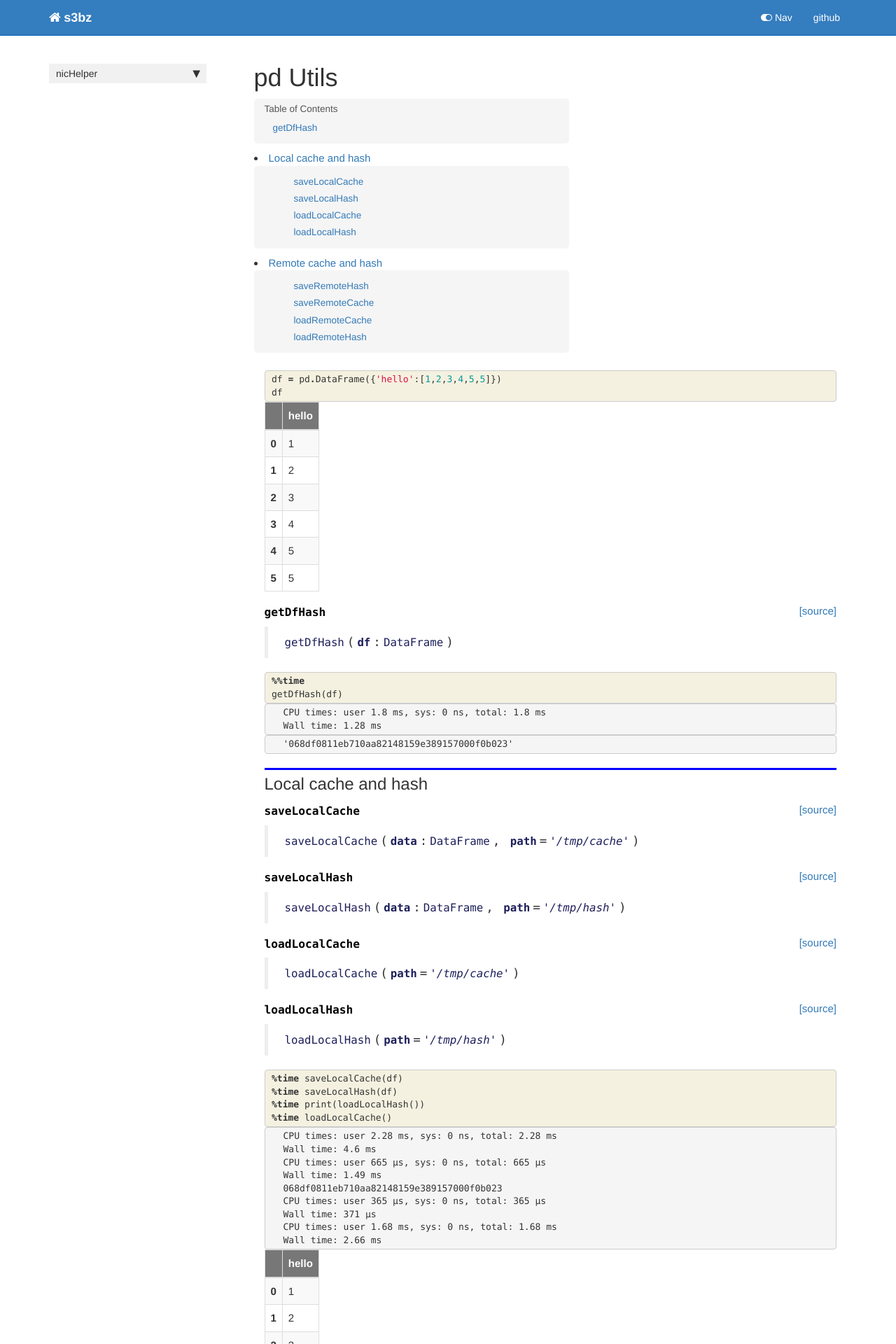
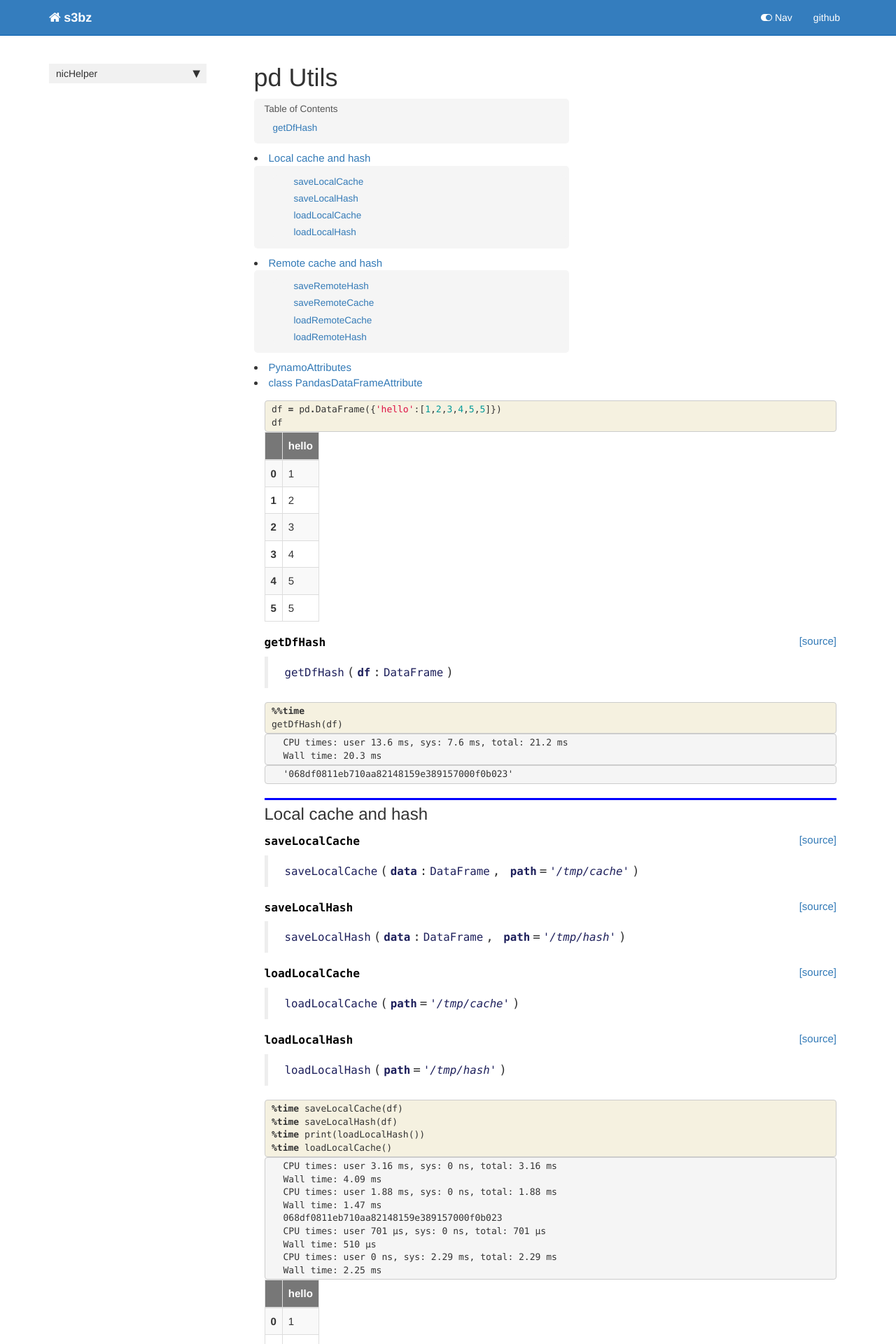
Before and after one commit to thanakijwanavit/nicHelper, a Jekyll site: the page built from docs/pdUtils.html, in a window 1280 px wide. Shown: the top 1920 px of the page at 70% size. Built offline with Jekyll 4.4.1, drawn with Linux system fonts in a browser that asks for light colours; nearby versions of some CDN libraries; comment, search, counter and statistics services are not loaded; some of the changed text lies outside the part shown.

Commit message:
update version 22

```diff
--- a/docs/dictUtil.html
+++ b/docs/dictUtil.html
@@ -311,7 +311,7 @@
 
 
 <div class="output_markdown rendered_html output_subarea ">
-<h4 id="hashDict" class="doc_header"><code>hashDict</code><a href="https://github.com/thanakijwanavit/nicHelper/tree/master/nicHelper/dictUtil.py#L39" class="source_link" style="float:right">[source]</a></h4><blockquote><p><code>hashDict</code>(<strong><code>data</code></strong>:<code>dict</code>, <strong><code>hasher</code></strong>=<em><code>&lt;sha1 HASH object @ 0x7f2d6c4edd50&gt;</code></em>, <strong><code>encoder</code></strong>=<em><code>dumps</code></em>)</p>
+<h4 id="hashDict" class="doc_header"><code>hashDict</code><a href="https://github.com/thanakijwanavit/nicHelper/tree/master/nicHelper/dictUtil.py#L39" class="source_link" style="float:right">[source]</a></h4><blockquote><p><code>hashDict</code>(<strong><code>data</code></strong>:<code>dict</code>, <strong><code>hasher</code></strong>=<em><code>&lt;sha1 HASH object @ 0x7f070c120d50&gt;</code></em>, <strong><code>encoder</code></strong>=<em><code>dumps</code></em>)</p>
 </blockquote>
 
 </div>
--- a/docs/pdUtils.html
+++ b/docs/pdUtils.html
@@ -128,7 +128,7 @@
 
 
 <div class="output_markdown rendered_html output_subarea ">
-<h4 id="getDfHash" class="doc_header"><code>getDfHash</code><a href="https://github.com/thanakijwanavit/nicHelper/tree/master/nicHelper/pdUtils.py#L14" class="source_link" style="float:right">[source]</a></h4><blockquote><p><code>getDfHash</code>(<strong><code>df</code></strong>:<code>DataFrame</code>)</p>
+<h4 id="getDfHash" class="doc_header"><code>getDfHash</code><a href="https://github.com/thanakijwanavit/nicHelper/tree/master/nicHelper/pdUtils.py#L17" class="source_link" style="float:right">[source]</a></h4><blockquote><p><code>getDfHash</code>(<strong><code>df</code></strong>:<code>DataFrame</code>)</p>
 </blockquote>
 
 </div>
@@ -169,8 +169,8 @@
 <div class="output_area">
 
 <div class="output_subarea output_stream output_stdout output_text">
-<pre>CPU times: user 1.8 ms, sys: 0 ns, total: 1.8 ms
-Wall time: 1.28 ms
+<pre>CPU times: user 13.6 ms, sys: 7.6 ms, total: 21.2 ms
+Wall time: 20.3 ms
 </pre>
 </div>
 </div>
@@ -208,7 +208,7 @@
 
 
 <div class="output_markdown rendered_html output_subarea ">
-<h4 id="saveLocalCache" class="doc_header"><code>saveLocalCache</code><a href="https://github.com/thanakijwanavit/nicHelper/tree/master/nicHelper/pdUtils.py#L21" class="source_link" style="float:right">[source]</a></h4><blockquote><p><code>saveLocalCache</code>(<strong><code>data</code></strong>:<code>DataFrame</code>, <strong><code>path</code></strong>=<em><code>'/tmp/cache'</code></em>)</p>
+<h4 id="saveLocalCache" class="doc_header"><code>saveLocalCache</code><a href="https://github.com/thanakijwanavit/nicHelper/tree/master/nicHelper/pdUtils.py#L24" class="source_link" style="float:right">[source]</a></h4><blockquote><p><code>saveLocalCache</code>(<strong><code>data</code></strong>:<code>DataFrame</code>, <strong><code>path</code></strong>=<em><code>'/tmp/cache'</code></em>)</p>
 </blockquote>
 
 </div>
@@ -232,7 +232,7 @@
 
 
 <div class="output_markdown rendered_html output_subarea ">
-<h4 id="saveLocalHash" class="doc_header"><code>saveLocalHash</code><a href="https://github.com/thanakijwanavit/nicHelper/tree/master/nicHelper/pdUtils.py#L24" class="source_link" style="float:right">[source]</a></h4><blockquote><p><code>saveLocalHash</code>(<strong><code>data</code></strong>:<code>DataFrame</code>, <strong><code>path</code></strong>=<em><code>'/tmp/hash'</code></em>)</p>
+<h4 id="saveLocalHash" class="doc_header"><code>saveLocalHash</code><a href="https://github.com/thanakijwanavit/nicHelper/tree/master/nicHelper/pdUtils.py#L27" class="source_link" style="float:right">[source]</a></h4><blockquote><p><code>saveLocalHash</code>(<strong><code>data</code></strong>:<code>DataFrame</code>, <strong><code>path</code></strong>=<em><code>'/tmp/hash'</code></em>)</p>
 </blockquote>
 
 </div>
@@ -256,7 +256,7 @@
 
 
 <div class="output_markdown rendered_html output_subarea ">
-<h4 id="loadLocalCache" class="doc_header"><code>loadLocalCache</code><a href="https://github.com/thanakijwanavit/nicHelper/tree/master/nicHelper/pdUtils.py#L27" class="source_link" style="float:right">[source]</a></h4><blockquote><p><code>loadLocalCache</code>(<strong><code>path</code></strong>=<em><code>'/tmp/cache'</code></em>)</p>
+<h4 id="loadLocalCache" class="doc_header"><code>loadLocalCache</code><a href="https://github.com/thanakijwanavit/nicHelper/tree/master/nicHelper/pdUtils.py#L30" class="source_link" style="float:right">[source]</a></h4><blockquote><p><code>loadLocalCache</code>(<strong><code>path</code></strong>=<em><code>'/tmp/cache'</code></em>)</p>
 </blockquote>
 
 </div>
@@ -280,7 +280,7 @@
 
 
 <div class="output_markdown rendered_html output_subarea ">
-<h4 id="loadLocalHash" class="doc_header"><code>loadLocalHash</code><a href="https://github.com/thanakijwanavit/nicHelper/tree/master/nicHelper/pdUtils.py#L30" class="source_link" style="float:right">[source]</a></h4><blockquote><p><code>loadLocalHash</code>(<strong><code>path</code></strong>=<em><code>'/tmp/hash'</code></em>)</p>
+<h4 id="loadLocalHash" class="doc_header"><code>loadLocalHash</code><a href="https://github.com/thanakijwanavit/nicHelper/tree/master/nicHelper/pdUtils.py#L33" class="source_link" style="float:right">[source]</a></h4><blockquote><p><code>loadLocalHash</code>(<strong><code>path</code></strong>=<em><code>'/tmp/hash'</code></em>)</p>
 </blockquote>
 
 </div>
@@ -323,15 +323,15 @@
 <div class="output_area">
 
 <div class="output_subarea output_stream output_stdout output_text">
-<pre>CPU times: user 2.28 ms, sys: 0 ns, total: 2.28 ms
-Wall time: 4.6 ms
-CPU times: user 665 µs, sys: 0 ns, total: 665 µs
-Wall time: 1.49 ms
+<pre>CPU times: user 3.16 ms, sys: 0 ns, total: 3.16 ms
+Wall time: 4.09 ms
+CPU times: user 1.88 ms, sys: 0 ns, total: 1.88 ms
+Wall time: 1.47 ms
 068df0811eb710aa82148159e389157000f0b023
-CPU times: user 365 µs, sys: 0 ns, total: 365 µs
-Wall time: 371 µs
-CPU times: user 1.68 ms, sys: 0 ns, total: 1.68 ms
-Wall time: 2.66 ms
+CPU times: user 701 µs, sys: 0 ns, total: 701 µs
+Wall time: 510 µs
+CPU times: user 0 ns, sys: 2.29 ms, total: 2.29 ms
+Wall time: 2.25 ms
 </pre>
 </div>
 </div>
@@ -416,7 +416,7 @@
 
 
 <div class="output_markdown rendered_html output_subarea ">
-<h4 id="saveRemoteHash" class="doc_header"><code>saveRemoteHash</code><a href="https://github.com/thanakijwanavit/nicHelper/tree/master/nicHelper/pdUtils.py#L35" class="source_link" style="float:right">[source]</a></h4><blockquote><p><code>saveRemoteHash</code>(<strong><code>data</code></strong>:<code>DataFrame</code>, <strong><code>key</code></strong>=<em><code>''</code></em>, <strong><code>bucket</code></strong>=<em><code>''</code></em>, <strong>**<code>kwargs</code></strong>)</p>
+<h4 id="saveRemoteHash" class="doc_header"><code>saveRemoteHash</code><a href="https://github.com/thanakijwanavit/nicHelper/tree/master/nicHelper/pdUtils.py#L38" class="source_link" style="float:right">[source]</a></h4><blockquote><p><code>saveRemoteHash</code>(<strong><code>data</code></strong>:<code>DataFrame</code>, <strong><code>key</code></strong>=<em><code>''</code></em>, <strong><code>bucket</code></strong>=<em><code>''</code></em>, <strong>**<code>kwargs</code></strong>)</p>
 </blockquote>
 
 </div>
@@ -440,7 +440,7 @@
 
 
 <div class="output_markdown rendered_html output_subarea ">
-<h4 id="saveRemoteCache" class="doc_header"><code>saveRemoteCache</code><a href="https://github.com/thanakijwanavit/nicHelper/tree/master/nicHelper/pdUtils.py#L45" class="source_link" style="float:right">[source]</a></h4><blockquote><p><code>saveRemoteCache</code>(<strong><code>data</code></strong>:<code>DataFrame</code>, <strong><code>key</code></strong>=<em><code>''</code></em>, <strong><code>bucket</code></strong>=<em><code>''</code></em>, <strong><code>localCachePath</code></strong>=<em><code>'/tmp/cache'</code></em>, <strong><code>localHashPath</code></strong>=<em><code>'/tmp/hash'</code></em>, <strong>**<code>kwargs</code></strong>)</p>
+<h4 id="saveRemoteCache" class="doc_header"><code>saveRemoteCache</code><a href="https://github.com/thanakijwanavit/nicHelper/tree/master/nicHelper/pdUtils.py#L48" class="source_link" style="float:right">[source]</a></h4><blockquote><p><code>saveRemoteCache</code>(<strong><code>data</code></strong>:<code>DataFrame</code>, <strong><code>key</code></strong>=<em><code>''</code></em>, <strong><code>bucket</code></strong>=<em><code>''</code></em>, <strong><code>localCachePath</code></strong>=<em><code>'/tmp/cache'</code></em>, <strong><code>localHashPath</code></strong>=<em><code>'/tmp/hash'</code></em>, <strong>**<code>kwargs</code></strong>)</p>
 </blockquote>
 
 </div>
@@ -464,7 +464,7 @@
 
 
 <div class="output_markdown rendered_html output_subarea ">
-<h4 id="loadRemoteCache" class="doc_header"><code>loadRemoteCache</code><a href="https://github.com/thanakijwanavit/nicHelper/tree/master/nicHelper/pdUtils.py#L53" class="source_link" style="float:right">[source]</a></h4><blockquote><p><code>loadRemoteCache</code>(<strong><code>key</code></strong>=<em><code>''</code></em>, <strong><code>bucket</code></strong>=<em><code>''</code></em>, <strong>**<code>kwargs</code></strong>)</p>
+<h4 id="loadRemoteCache" class="doc_header"><code>loadRemoteCache</code><a href="https://github.com/thanakijwanavit/nicHelper/tree/master/nicHelper/pdUtils.py#L56" class="source_link" style="float:right">[source]</a></h4><blockquote><p><code>loadRemoteCache</code>(<strong><code>key</code></strong>=<em><code>''</code></em>, <strong><code>bucket</code></strong>=<em><code>''</code></em>, <strong>**<code>kwargs</code></strong>)</p>
 </blockquote>
 
 </div>
@@ -488,7 +488,7 @@
 
 
 <div class="output_markdown rendered_html output_subarea ">
-<h4 id="loadRemoteHash" class="doc_header"><code>loadRemoteHash</code><a href="https://github.com/thanakijwanavit/nicHelper/tree/master/nicHelper/pdUtils.py#L59" class="source_link" style="float:right">[source]</a></h4><blockquote><p><code>loadRemoteHash</code>(<strong><code>key</code></strong>=<em><code>''</code></em>, <strong><code>bucket</code></strong>=<em><code>''</code></em>, <strong>**<code>kwargs</code></strong>)</p>
+<h4 id="loadRemoteHash" class="doc_header"><code>loadRemoteHash</code><a href="https://github.com/thanakijwanavit/nicHelper/tree/master/nicHelper/pdUtils.py#L62" class="source_link" style="float:right">[source]</a></h4><blockquote><p><code>loadRemoteHash</code>(<strong><code>key</code></strong>=<em><code>''</code></em>, <strong><code>bucket</code></strong>=<em><code>''</code></em>, <strong>**<code>kwargs</code></strong>)</p>
 </blockquote>
 
 </div>
@@ -508,4 +508,121 @@
 </div>
     {% endraw %}
 
+<div class="cell border-box-sizing text_cell rendered"><div class="inner_cell">
+<div class="text_cell_render border-box-sizing rendered_html">
+<h2 id="PynamoAttributes">PynamoAttributes<a class="anchor-link" href="#PynamoAttributes"> </a></h2>
 </div>
+</div>
+</div>
+    {% raw %}
+
+<div class="cell border-box-sizing code_cell rendered">
+
+<div class="output_wrapper">
+<div class="output">
+
+<div class="output_area">
+
+
+<div class="output_markdown rendered_html output_subarea ">
+<h2 id="PandasDataFrameAttribute" class="doc_header"><code>class</code> <code>PandasDataFrameAttribute</code><a href="https://github.com/thanakijwanavit/nicHelper/tree/master/nicHelper/pdUtils.py#L70" class="source_link" style="float:right">[source]</a></h2><blockquote><p><code>PandasDataFrameAttribute</code>(<strong>*<code>args</code></strong>, <strong>**<code>kwds</code></strong>) :: <code>Attribute</code></p>
+</blockquote>
+<p>An attribute of a model</p>
+
+</div>
+
+</div>
+
+</div>
+</div>
+
+</div>
+    {% endraw %}
+
+    {% raw %}
+
+<div class="cell border-box-sizing code_cell rendered">
+
+</div>
+    {% endraw %}
+
+    {% raw %}
+
+<div class="cell border-box-sizing code_cell rendered">
+<div class="input">
+
+<div class="inner_cell">
+    <div class="input_area">
+<div class=" highlight hl-ipython3"><pre><span></span><span class="k">class</span> <span class="nc">Database</span><span class="p">(</span><span class="n">Model</span><span class="p">):</span>
+  <span class="k">class</span> <span class="nc">Meta</span><span class="p">:</span>
+    <span class="n">table_name</span> <span class="o">=</span> <span class="s1">&#39;&#39;</span>
+    <span class="n">region</span> <span class="o">=</span> <span class="s1">&#39;&#39;</span>
+    <span class="n">billing_mode</span><span class="o">=</span><span class="s1">&#39;PAY_PER_REQUEST&#39;</span>
+
+  <span class="n">brcode</span> <span class="o">=</span> <span class="n">UnicodeAttribute</span><span class="p">(</span><span class="n">hash_key</span><span class="o">=</span><span class="kc">True</span><span class="p">,</span> <span class="n">default</span> <span class="o">=</span> <span class="s1">&#39;&#39;</span><span class="p">)</span>
+  <span class="n">data</span> <span class="o">=</span> <span class="n">PandasDataFrameAttribute</span><span class="p">()</span>
+
+<span class="kn">import</span> <span class="nn">sys</span>
+<span class="n">df</span> <span class="o">=</span> <span class="n">pd</span><span class="o">.</span><span class="n">DataFrame</span><span class="p">({</span><span class="s1">&#39;cprcode&#39;</span><span class="p">:[</span><span class="s1">&#39;1234&#39;</span><span class="p">,</span> <span class="s1">&#39;12345&#39;</span><span class="p">],</span> <span class="s1">&#39;quantity&#39;</span><span class="p">:[</span><span class="mi">123</span><span class="p">,</span> <span class="mi">345</span><span class="p">]})</span>
+<span class="n">db</span> <span class="o">=</span> <span class="n">Database</span><span class="p">(</span><span class="n">brcode</span><span class="o">=</span><span class="s1">&#39;1234&#39;</span><span class="p">,</span> <span class="n">data</span> <span class="o">=</span> <span class="n">df</span><span class="p">)</span>
+<span class="n">db</span><span class="o">.</span><span class="n">data</span>
+</pre></div>
+
+    </div>
+</div>
+</div>
+
+<div class="output_wrapper">
+<div class="output">
+
+<div class="output_area">
+
+
+<div class="output_html rendered_html output_subarea output_execute_result">
+<div>
+<style scoped>
+    .dataframe tbody tr th:only-of-type {
+        vertical-align: middle;
+    }
+
+    .dataframe tbody tr th {
+        vertical-align: top;
+    }
+
+    .dataframe thead th {
+        text-align: right;
+    }
+</style>
+<table border="1" class="dataframe">
+  <thead>
+    <tr style="text-align: right;">
+      <th></th>
+      <th>cprcode</th>
+      <th>quantity</th>
+    </tr>
+  </thead>
+  <tbody>
+    <tr>
+      <th>0</th>
+      <td>1234</td>
+      <td>123</td>
+    </tr>
+    <tr>
+      <th>1</th>
+      <td>12345</td>
+      <td>345</td>
+    </tr>
+  </tbody>
+</table>
+</div>
+</div>
+
+</div>
+
+</div>
+</div>
+
+</div>
+    {% endraw %}
+
+</div>
--- a/docs/wrappers.html
+++ b/docs/wrappers.html
@@ -165,6 +165,7 @@
   <span class="nb">print</span><span class="p">(</span><span class="n">inputString</span><span class="p">)</span>
 
 <span class="n">A</span><span class="o">.</span><span class="n">printHelloStatic</span><span class="p">(</span><span class="n">inputString</span><span class="o">=</span><span class="s1">&#39;hello&#39;</span><span class="p">)</span>
+<span class="n">A</span><span class="o">.</span><span class="n">printHelloStatic</span><span class="p">(</span><span class="s1">&#39;hello&#39;</span><span class="p">)</span>
 </pre></div>
 
     </div>
--- a/nicHelper/__init__.py
+++ b/nicHelper/__init__.py
@@ -1 +1 @@
-__version__ = "0.0.21"
+__version__ = "0.0.22"
--- a/nicHelper/_nbdev.py
+++ b/nicHelper/_nbdev.py
@@ -26,6 +26,7 @@
          "saveRemoteCache": "pdUtils.ipynb",
          "loadRemoteCache": "pdUtils.ipynb",
          "loadRemoteHash": "pdUtils.ipynb",
+         "PandasDataFrameAttribute": "pdUtils.ipynb",
          "getSecret": "secrets.ipynb",
          "shorten": "shortenLInk.ipynb",
          "url": "shortenLInk.ipynb",
```
Also changed, not shown: other parts of docs/wrappers.html (+1 -0 lines), nicHelper/pdUtils.py (+17 -1 lines), 3 other files.
